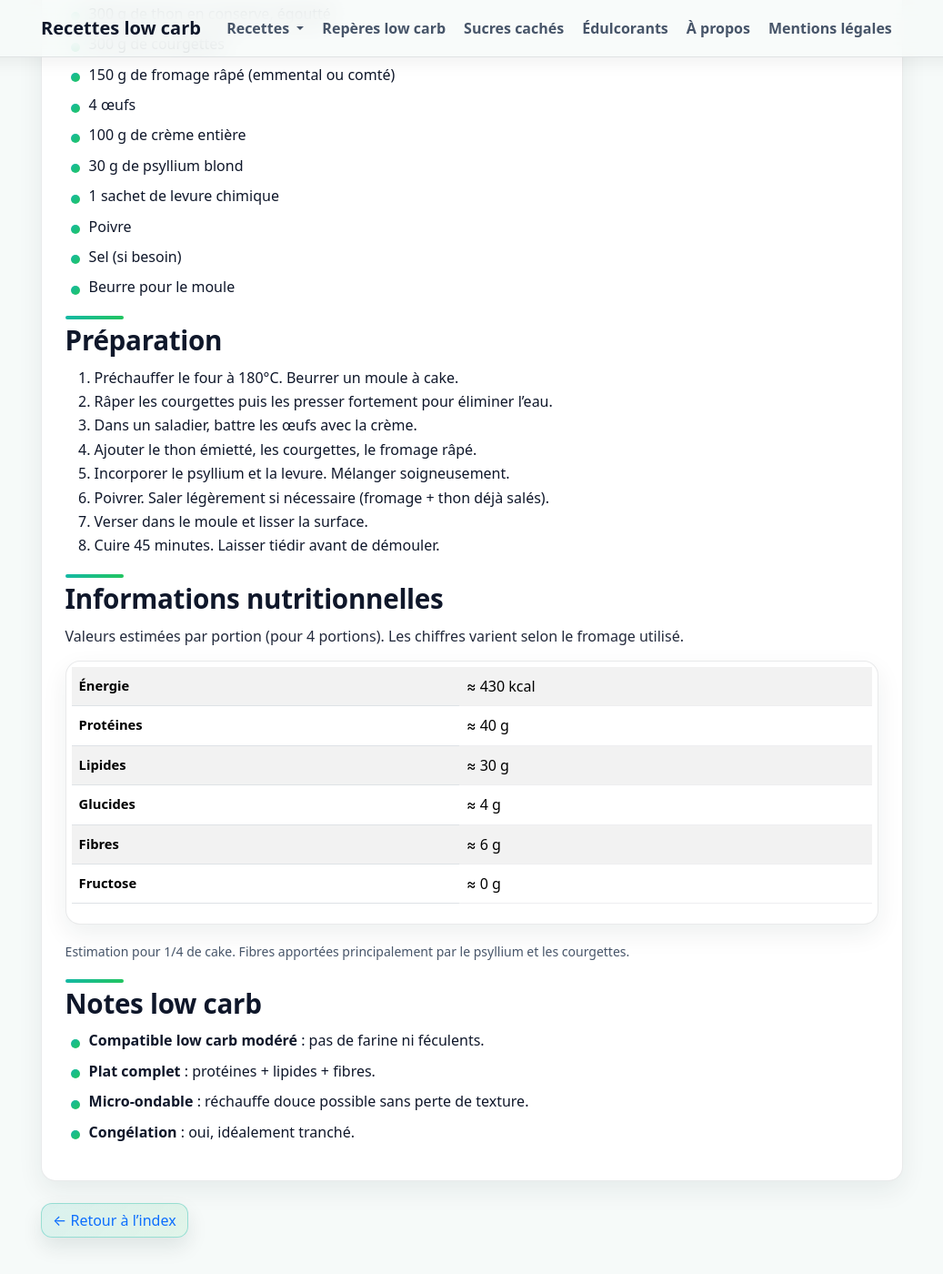
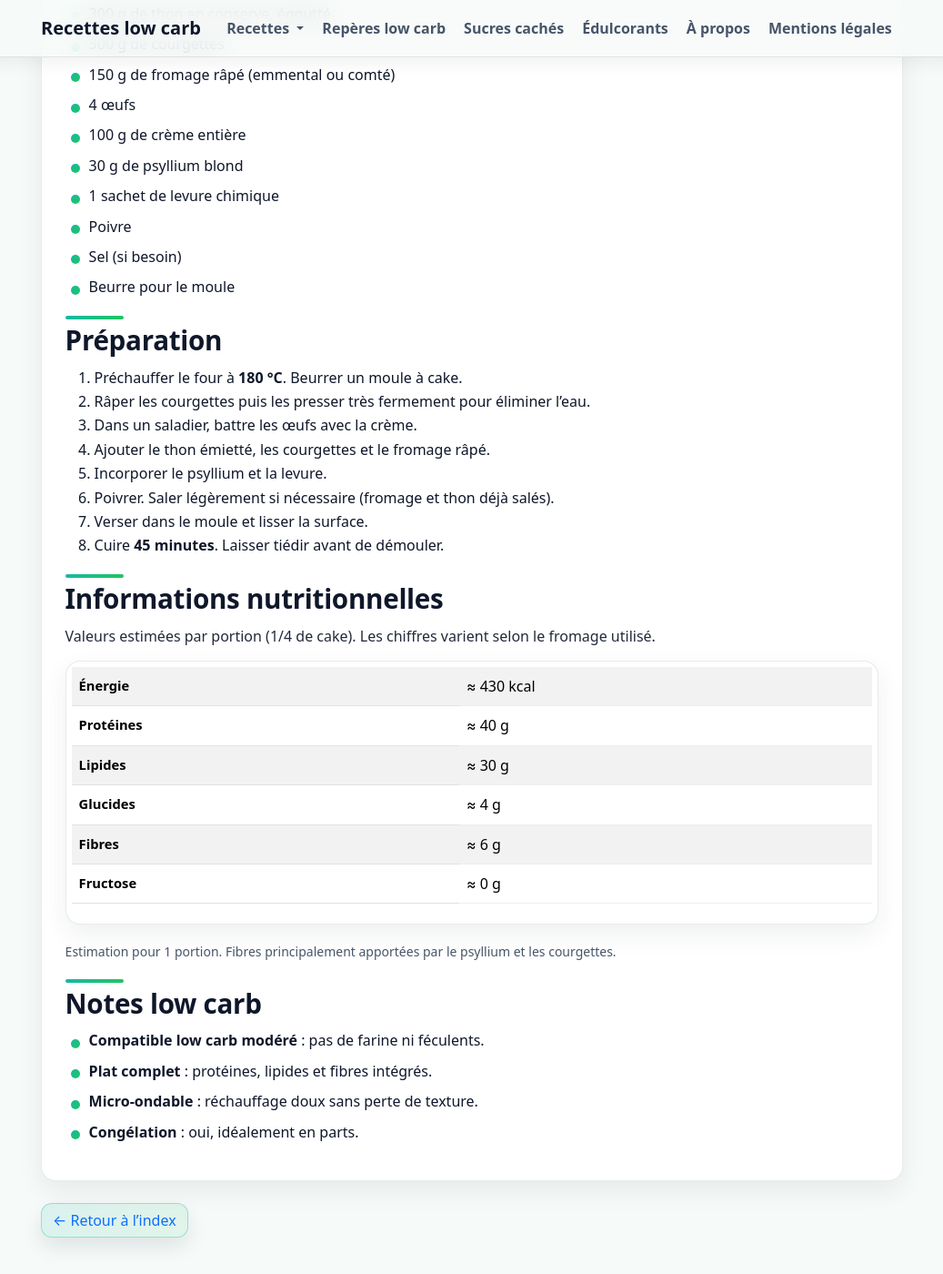
Before and after one commit to laurie-boissay/laurie-boissay.github.io, a Jekyll site: the page built from recettes/cake-thon-courgettes-fromage.html, in a window 1280 px wide and 1400 px high, scrolled down 733 px. Shown: the whole window at 91% size, without its empty margins (121-1158 px from the left). Built offline with Jekyll 4.4.1, drawn with Linux system fonts in a browser that asks for light colours; some of the changed text lies outside the part shown.

Commit message:
Update cake-thon-courgettes-fromage.html

```diff
--- a/recettes/cake-thon-courgettes-fromage.html
+++ b/recettes/cake-thon-courgettes-fromage.html
@@ -1,7 +1,7 @@
 ---
 layout: recipe
 title: "Cake thon, courgettes & fromage"
-description: "Cake salé au thon, courgettes et fromage. Plat complet, low carb modéré, pratique à emporter."
+description: "Cake salé au thon, courgettes et fromage. Plat complet low carb modéré, pratique à emporter."
 recipe_title: "Cake thon, courgettes & fromage"
 recipe_subtitle: "Plat salé — low carb modéré — très protéiné"
 recipe_group: "Cake"
@@ -12,6 +12,7 @@ tags:
   - tres-proteine
   - micro-ondable
   - congelable
+
 extra_head: |
   <script type="application/ld+json">
   {
@@ -39,10 +38,11 @@ extra_head: |
       "Beurre pour le moule"
     ],
     "recipeInstructions": [
-      { "@type": "HowToStep", "text": "Préchauffer le four à 180°C et beurrer un moule à cake." },
-      { "@type": "HowToStep", "text": "Râper les courgettes et les presser pour enlever l’excès d’eau." },
+      { "@type": "HowToStep", "text": "Préchauffer le four à 180 °C et beurrer un moule à cake." },
+      { "@type": "HowToStep", "text": "Râper les courgettes et les presser fortement pour retirer l’excès d’eau." },
       { "@type": "HowToStep", "text": "Battre les œufs avec la crème." },
-      { "@type": "HowToStep", "text": "Ajouter le thon émietté, les courgettes, le fromage, le psyllium et la levure." },
+      { "@type": "HowToStep", "text": "Ajouter le thon émietté, les courgettes et le fromage." },
+      { "@type": "HowToStep", "text": "Incorporer le psyllium et la levure, puis mélanger." },
       { "@type": "HowToStep", "text": "Verser dans le moule et cuire 45 minutes." }
     ]
   }
@@ -51,7 +51,7 @@ extra_head: |
 
 <div class="recipe-lead">
   <p>
-    Cake salé dense et rassasiant, facile à préparer et à transporter.
+    Cake salé <strong>dense et rassasiant</strong>, facile à préparer et à transporter.
     Le <strong>psyllium</strong> remplace la farine et assure une bonne tenue.
   </p>
   <ul>
@@ -78,56 +78,40 @@ extra_head: |
 
 <h2>Préparation</h2>
 <ol>
-  <li>Préchauffer le four à 180°C. Beurrer un moule à cake.</li>
-  <li>Râper les courgettes puis les presser fortement pour éliminer l’eau.</li>
+  <li>Préchauffer le four à <strong>180&nbsp;°C</strong>. Beurrer un moule à cake.</li>
+  <li>Râper les courgettes puis les presser très fermement pour éliminer l’eau.</li>
   <li>Dans un saladier, battre les œufs avec la crème.</li>
-  <li>Ajouter le thon émietté, les courgettes, le fromage râpé.</li>
-  <li>Incorporer le psyllium et la levure. Mélanger soigneusement.</li>
-  <li>Poivrer. Saler légèrement si nécessaire (fromage + thon déjà salés).</li>
+  <li>Ajouter le thon émietté, les courgettes et le fromage râpé.</li>
+  <li>Incorporer le psyllium et la levure.</li>
+  <li>Poivrer. Saler légèrement si nécessaire (fromage et thon déjà salés).</li>
   <li>Verser dans le moule et lisser la surface.</li>
-  <li>Cuire 45 minutes. Laisser tiédir avant de démouler.</li>
+  <li>Cuire <strong>45 minutes</strong>. Laisser tiédir avant de démouler.</li>
 </ol>
 
 <h2>Informations nutritionnelles</h2>
-<p>Valeurs estimées par portion (pour 4 portions). Les chiffres varient selon le fromage utilisé.</p>
+<p>Valeurs estimées par portion (1/4 de cake). Les chiffres varient selon le fromage utilisé.</p>
+
 <div class="table-responsive">
   <table class="table table-striped">
     <tbody>
-      <tr>
-        <th scope="row">Énergie</th>
-        <td>≈ 430 kcal</td>
-      </tr>
-      <tr>
-        <th scope="row">Protéines</th>
-        <td>≈ 40 g</td>
-      </tr>
-      <tr>
-        <th scope="row">Lipides</th>
-        <td>≈ 30 g</td>
-      </tr>
-      <tr>
-        <th scope="row">Glucides</th>
-        <td>≈ 4 g</td>
-      </tr>
-      <tr>
-        <th scope="row">Fibres</th>
-        <td>≈ 6 g</td>
-      </tr>
-      <tr>
-        <th scope="row">Fructose</th>
-        <td>≈ 0 g</td>
-      </tr>
+      <tr><th scope="row">Énergie</th><td>≈ 430 kcal</td></tr>
+      <tr><th scope="row">Protéines</th><td>≈ 40 g</td></tr>
+      <tr><th scope="row">Lipides</th><td>≈ 30 g</td></tr>
+      <tr><th scope="row">Glucides</th><td>≈ 4 g</td></tr>
+      <tr><th scope="row">Fibres</th><td>≈ 6 g</td></tr>
+      <tr><th scope="row">Fructose</th><td>≈ 0 g</td></tr>
     </tbody>
   </table>
 </div>
+
 <p class="small text-muted">
-  Estimation pour 1/4 de cake. Fibres apportées principalement par le psyllium et les courgettes.
+  Estimation pour 1 portion. Fibres principalement apportées par le psyllium et les courgettes.
 </p>
 
 <h2>Notes low carb</h2>
 <ul>
   <li><strong>Compatible low carb modéré</strong> : pas de farine ni féculents.</li>
-  <li><strong>Plat complet</strong> : protéines + lipides + fibres.</li>
-  <li><strong>Micro-ondable</strong> : réchauffe douce possible sans perte de texture.</li>
-  <li><strong>Congélation</strong> : oui, idéalement tranché.</li>
+  <li><strong>Plat complet</strong> : protéines, lipides et fibres intégrés.</li>
+  <li><strong>Micro-ondable</strong> : réchauffage doux sans perte de texture.</li>
+  <li><strong>Congélation</strong> : oui, idéalement en parts.</li>
 </ul>
```
Also changed, not shown: other parts of recettes/cake-thon-courgettes-fromage.html (+0 -2 lines).
